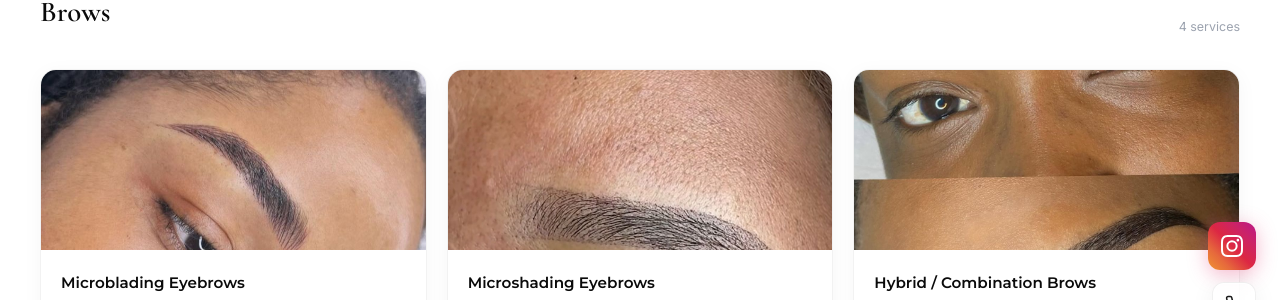
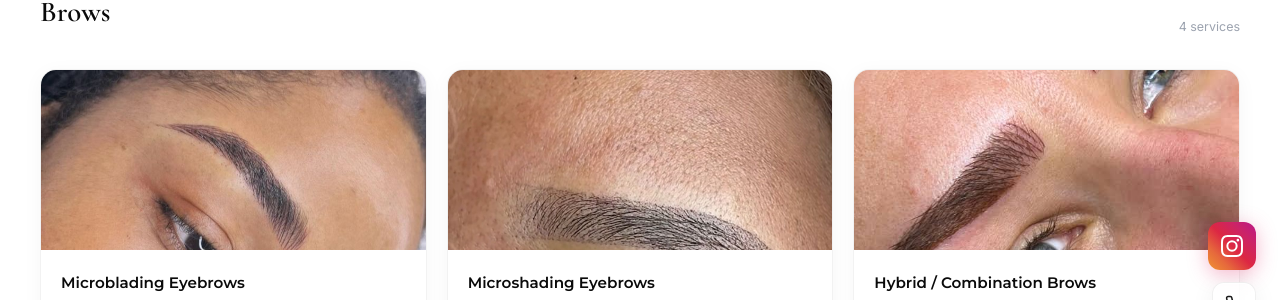
Before and after one commit to adolphenayituriki/ExtremeBeauty_E-Booking-Website, a React (Create React App) app in the folder frontend/: page /services in a window 1280 px wide. Shown: the part 390-690 px from the top of the page. Built offline with nearby package versions, Linux system fonts and the light colour scheme; no server answers.

Commit message:
Update service images to renamed aligned files; remove browser-save junk

```diff
--- a/frontend/src/data/services.js
+++ b/frontend/src/data/services.js
@@ -21,7 +21,7 @@ export const services = [
     name: "Hybrid / Combination Brows",
     price: 100000,
     priceFormatted: "RWF 100,000",
-    image: "/images/Ombr%C3%A9.jpg",
+    image: "/images/Hybrid%20%20Combination%20Brows.jpg",
     category: "Brows",
     description:
       "The best of both worlds. Combines microblading strokes at the front with microshading at the tail.",
--- a/frontend/src/pages/Services.js
+++ b/frontend/src/pages/Services.js
@@ -13,7 +13,7 @@ export const allCategories = [
     services: [
       { name: 'Microblading Eyebrows', description: 'A semi-permanent tattooing technique that creates natural-looking, fuller eyebrows using fine, hair-like strokes.', image: '/images/Microblading.jpg', price: 'RWF 100,000' },
       { name: 'Microshading Eyebrows', description: 'A soft, powdered effect technique using tiny dots to create a filled-in, makeup-like finish.', image: '/images/Microshading.jpg', price: 'RWF 100,000' },
-      { name: 'Hybrid / Combination Brows', description: 'The best of both worlds. Combines microblading strokes at the front with microshading at the tail.', image: '/images/Ombr%C3%A9.jpg', price: 'RWF 100,000', pos: 'center' },
+      { name: 'Hybrid / Combination Brows', description: 'The best of both worlds. Combines microblading strokes at the front with microshading at the tail.', image: '/images/Hybrid%20%20Combination%20Brows.jpg', price: 'RWF 100,000', pos: 'center' },
       { name: 'Brows Lamination', description: 'A semi-permanent treatment that reshapes and sets brow hairs into place for a sleek look.', image: '/images/Brow%20lamination.jpg', price: 'RWF 30,000' },
     ],
   },
```
Also changed, not shown: frontend/public/images/Ombré.jpg (deleted), 1 other file (tests, documents, lock files or other folders).
